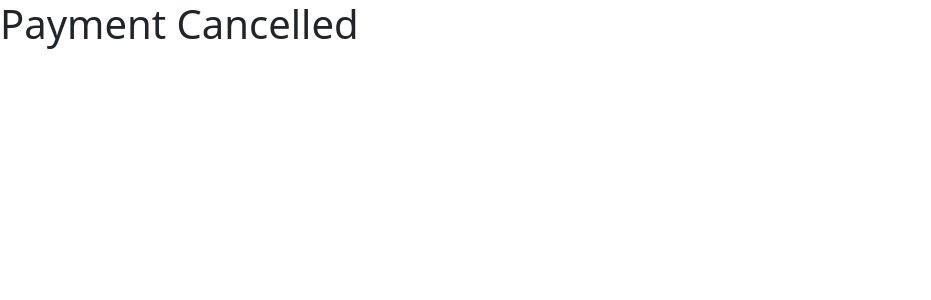
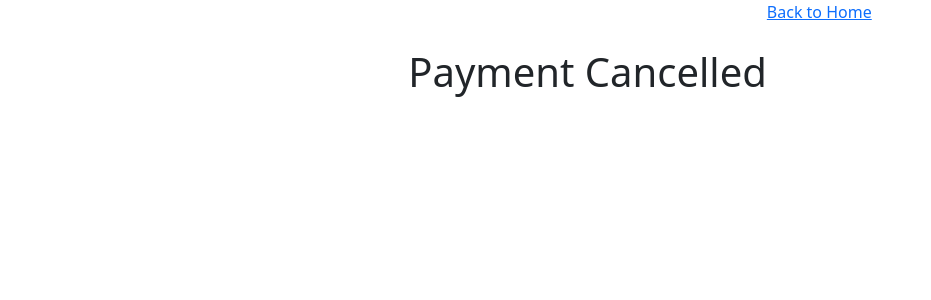
Before and after one commit to sien99/menu-client, a React (Create React App) app: page /payment/cancel in a window 1280 px wide. Shown: the top 300 px of the page, without its empty margins (0-931 px from the left). Built offline with nearby package versions, Linux system fonts and the light colour scheme.

Commit message:
Improve payment cancel page, added link renavigate to home

```diff
--- a/src/components/Payment/Cancel.jsx
+++ b/src/components/Payment/Cancel.jsx
@@ -1,9 +1,18 @@
-import React from 'react'
+import React from 'react';
+import { Link } from 'react-router-dom';
 
 const Cancel = () => {
     return (
-        <div>
-            <h1>Payment Cancelled</h1>
+        <div className="d-flex justify-content-center">
+            <div className="mt-5">
+                <h1>Payment Cancelled</h1>
+            </div>
+            <p>
+                <Link to="/main">
+                    Back to Home
+                </Link>
+            </p>
+
         </div>
     )
 }
```
